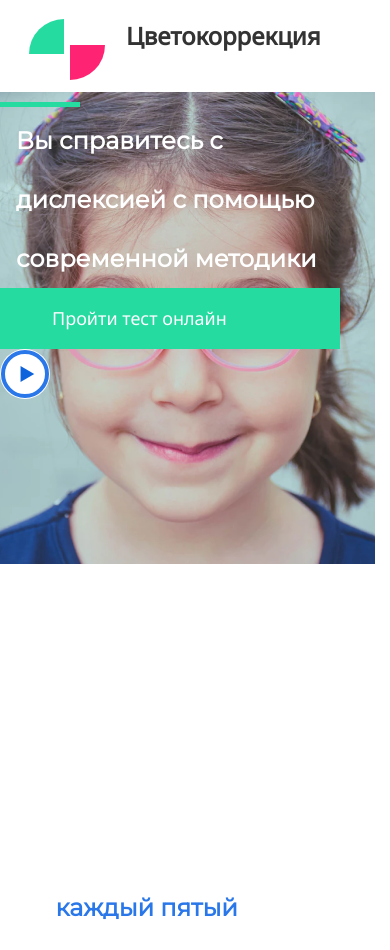
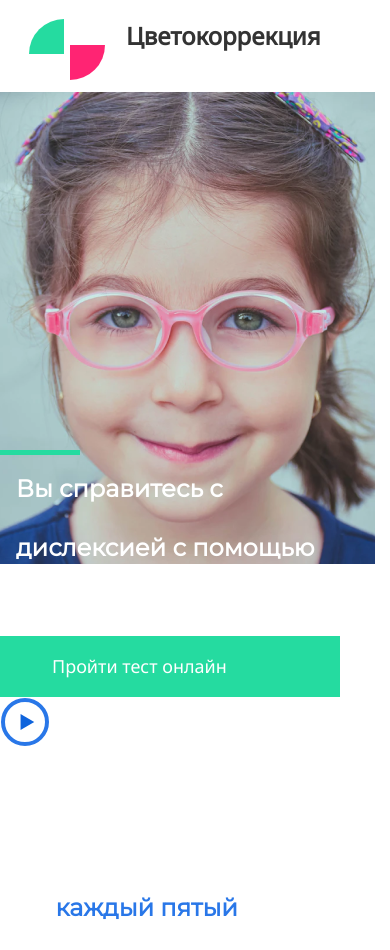
Before and after one commit to PredictorLQ/color, a PHP site: page / in a window 390 px wide. Shown: the top 950 px of the page. Run offline with PHP 8.4, Linux system fonts and the light colour scheme; some libraries are stand-ins or nearby versions.

Commit message:
Update mobile.css

```diff
--- a/style/css/mobile.css
+++ b/style/css/mobile.css
@@ -24,6 +24,7 @@
 	.header-text {
 		display: block;
 		position: absolute;
+		top: 440px;
 	}
 	.color-darkblue, .position-absolute, .bg-blue, .header-blue, .b-attrib-header, .text-right {
 		display: none;
```
